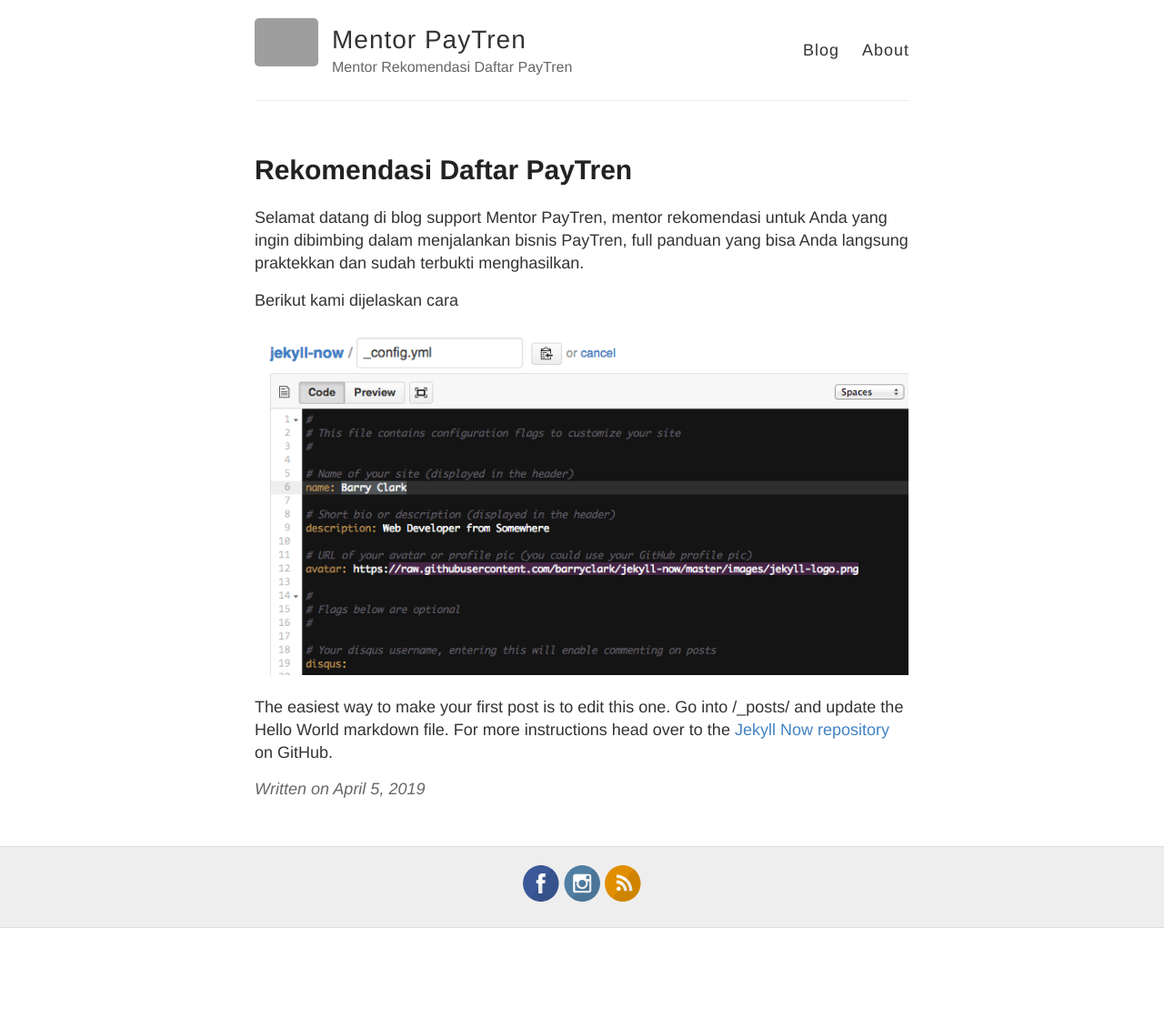
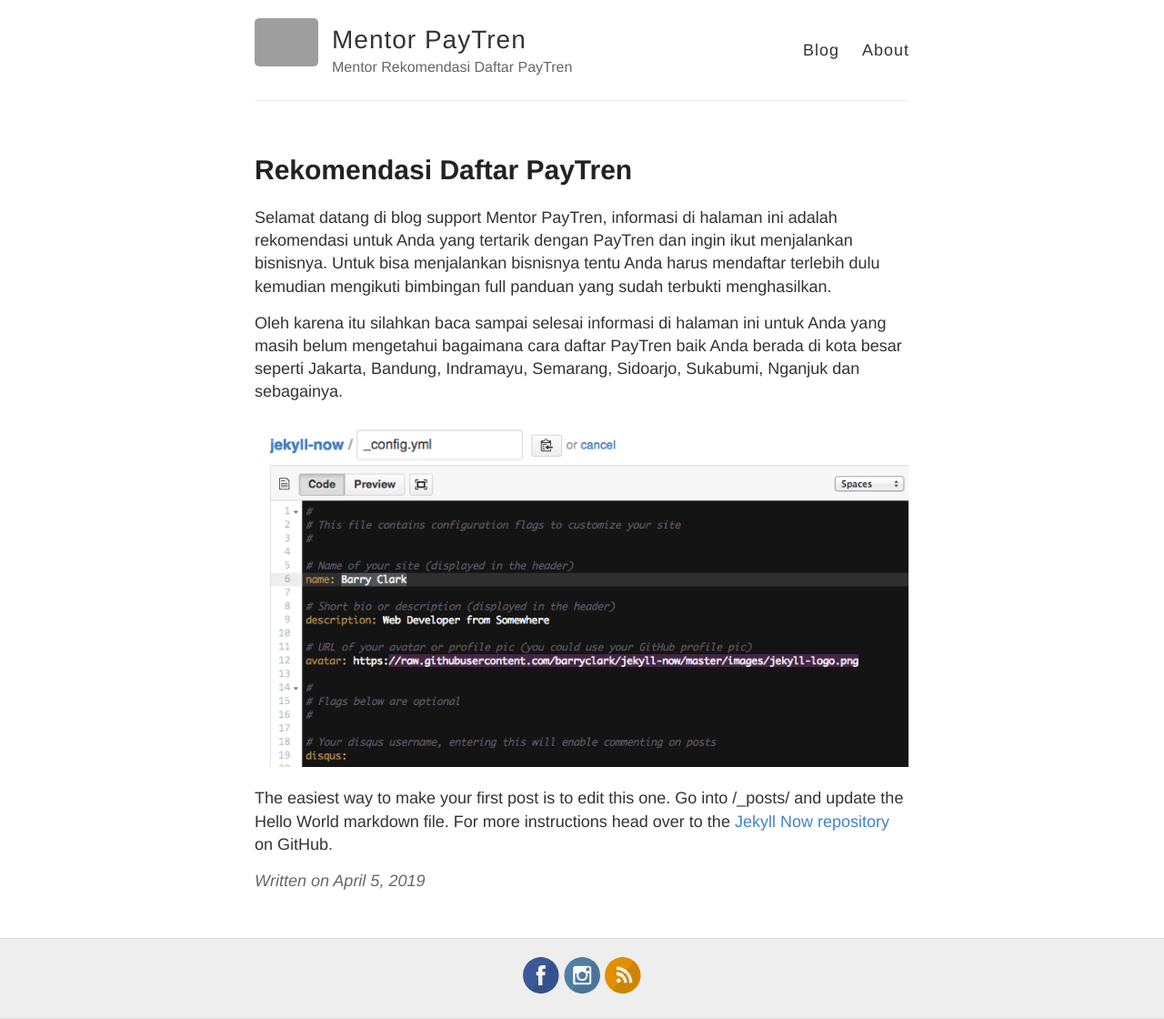
Before and after one commit to adminpaytren/Cara-Daftar-PayTren, a Jekyll site: the page built from _posts/2019-4-5-Cara-Daftar-PayTren.md, in a window 1280 px wide. Shown: the whole page at 91% size. Built offline with Jekyll 4.4.1, drawn with Linux system fonts in a browser that asks for light colours; comment, search, counter and statistics services are not loaded; before the commit the page ends 1020 px from its top, so only the background shows below that; grey boxes are pictures that could not be loaded.

Commit message:
Update 2019-4-5-Cara-Daftar-PayTren.md

```diff
--- a/_posts/2019-4-5-Cara-Daftar-PayTren.md
+++ b/_posts/2019-4-5-Cara-Daftar-PayTren.md
@@ -3,12 +3,12 @@ layout: post
 title: Rekomendasi Daftar PayTren
 ---
 
-Selamat datang di blog support Mentor PayTren, mentor rekomendasi untuk Anda yang ingin dibimbing dalam menjalankan bisnis PayTren, full panduan yang bisa Anda langsung praktekkan dan sudah terbukti menghasilkan.
+Selamat datang di blog support Mentor PayTren, informasi di halaman ini adalah rekomendasi untuk Anda yang tertarik dengan PayTren dan ingin ikut menjalankan bisnisnya. Untuk bisa menjalankan bisnisnya tentu Anda harus mendaftar terlebih dulu kemudian mengikuti bimbingan full panduan yang sudah terbukti menghasilkan.
 
-Berikut kami dijelaskan cara
+Oleh karena itu silahkan baca sampai selesai informasi di halaman ini untuk Anda yang masih belum mengetahui bagaimana cara daftar PayTren baik Anda berada di kota besar seperti Jakarta, Bandung, Indramayu, Semarang, Sidoarjo, Sukabumi, Nganjuk dan sebagainya.
+
+![_config.yml]({{ site.baseurl }}/images/config.png)
 
 
 
-![_config.yml]({{ site.baseurl }}/images/config.png)
-
 The easiest way to make your first post is to edit this one. Go into /_posts/ and update the Hello World markdown file. For more instructions head over to the [Jekyll Now repository](https://github.com/barryclark/jekyll-now) on GitHub.
```
